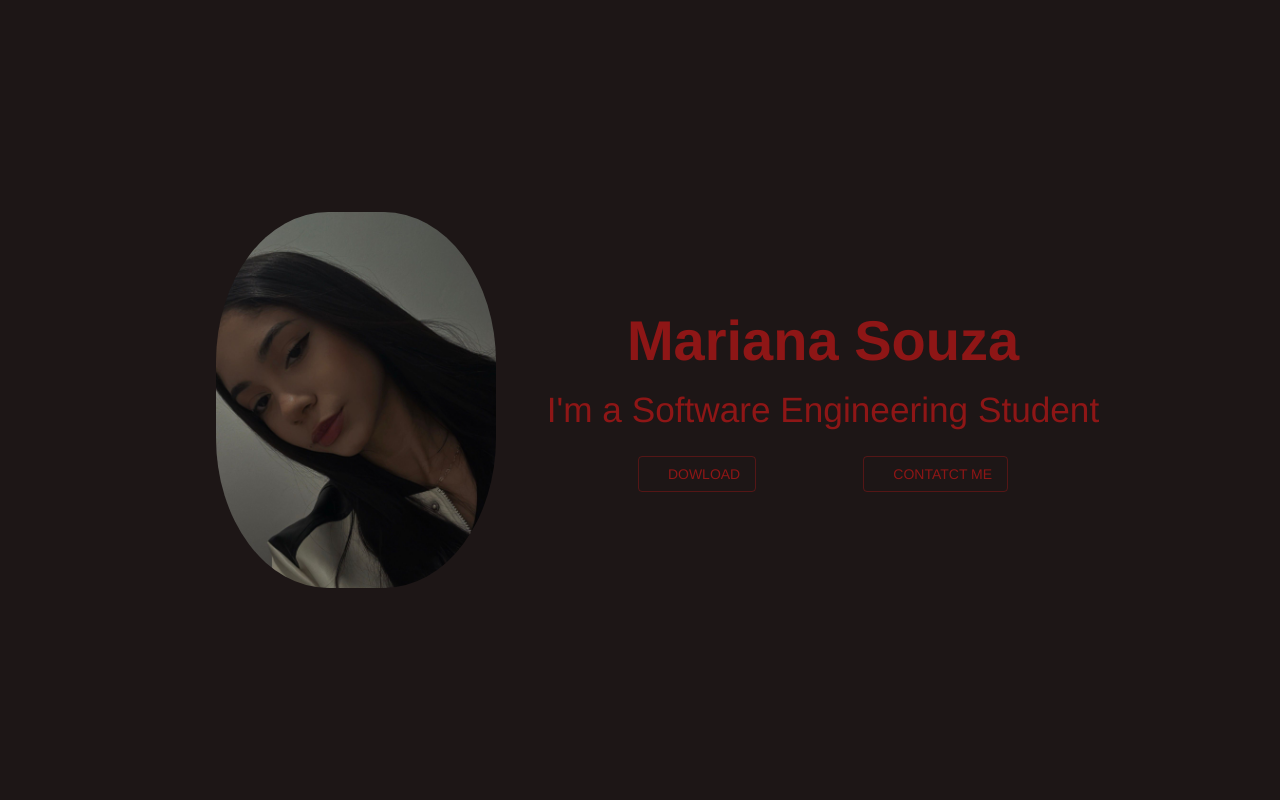
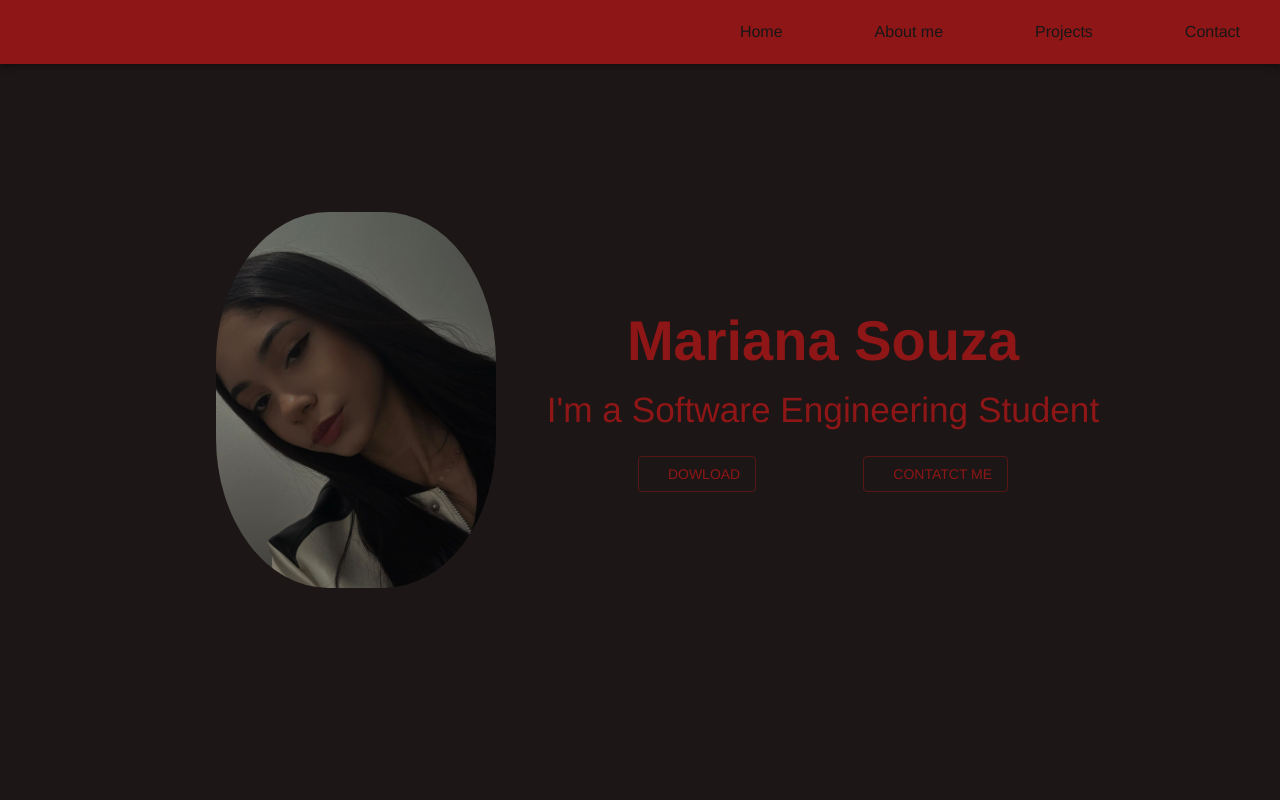
Before and after one commit to MariFranca/CP6-Portifolio, a React (Vite) app in the folder portifolio/: page / in a window 1280 px wide. Shown: the top 800 px of the page. Built offline with nearby package versions, Linux system fonts and the light colour scheme; some icons are missing.

Commit message:
feat: Adicionando as rotas

```diff
--- a/portifolio/src/App.jsx
+++ b/portifolio/src/App.jsx
@@ -1,12 +1,29 @@
-import Home from "./pages/Home/Home"
+import NavBar from "./components/NavBar/NavBar";
+import Home from "./pages/Home/Home";
+import About from "./pages/Home/sections/About/About";
+import Projects from "./pages/Home/sections/Projects/Projects";
+import Contact from "./pages/Home/Contact/Contact";
+import Footer from "./pages/Home/Footer/Footer";
 
-const App = () =>  {
-
+const App = () => {
   return (
     <>
-      <Home />
+      <NavBar />
+      <section id="home">
+        <Home />
+      </section>
+      <section id="about">
+        <About />
+      </section>
+      <section id="projects">
+        <Projects />
+      </section>
+      <section id="contact">
+        <Contact />
+      </section>
+      <Footer />
     </>
-  )
-}
+  );
+};
 
-export default App
+export default App;
--- a/portifolio/src/components/NavBar/NavBar.jsx
+++ b/portifolio/src/components/NavBar/NavBar.jsx
@@ -1,25 +1,49 @@
-import {AppBar, MenuItem, Toolbar, styled } from "@mui/material";
+import { AppBar, MenuItem, Toolbar, styled } from "@mui/material";
+import { Link } from "react-scroll";
 
 const StyledToolbar = styled(Toolbar)(() => ({
   display: "flex",
   justifyContent: "end",
   gap: "60px",
-
 }));
 
-const NavBar = () =>  {
+const StyledLink = styled(Link)(() => ({
+  textDecoration: "none",
+  color: "#171717",
+  fontWeight: "500",
+  cursor: "pointer",
+  "&:hover": {
+    color: "tertiary.main",
+  },
+}));
 
+const NavBar = () => {
   return (
-    <>
-      <AppBar position="absolute" color="secondary" >
+    <AppBar position="absolute" color="secondary">
       <StyledToolbar>
-                <MenuItem >About me</MenuItem>
-                <MenuItem>Skills</MenuItem>
-                <MenuItem>Projects</MenuItem>
+        <MenuItem>
+          <StyledLink to="home" smooth={true} duration={600} offset={-70}>
+            Home
+          </StyledLink>
+        </MenuItem>
+        <MenuItem>
+          <StyledLink to="about" smooth={true} duration={600} offset={-70}>
+            About me
+          </StyledLink>
+        </MenuItem>
+        <MenuItem>
+          <StyledLink to="projects" smooth={true} duration={600} offset={-70}>
+            Projects
+          </StyledLink>
+        </MenuItem>
+        <MenuItem>
+          <StyledLink to="contact" smooth={true} duration={600} offset={-70}>
+            Contact
+          </StyledLink>
+        </MenuItem>
       </StyledToolbar>
     </AppBar>
-    </>
-  )
-}
+  );
+};
 
-export default NavBar
+export default NavBar;
```
Lines whose indentation alone changed are shown as unchanged.
